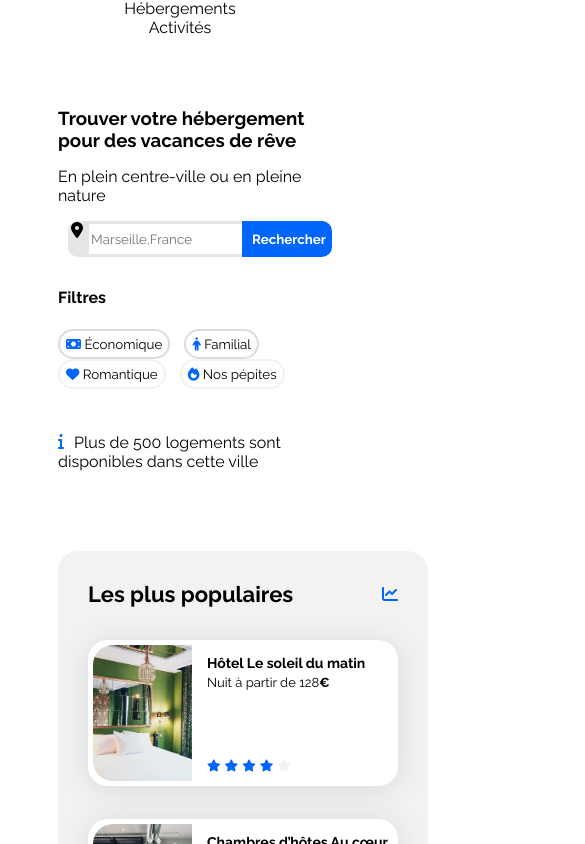
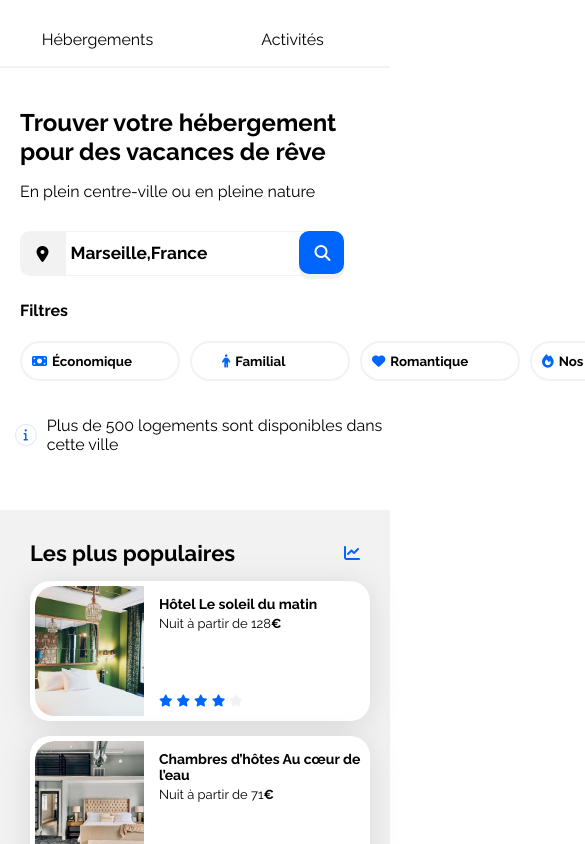
Before and after one commit to Lionel-hub29/Projet-2, a plain HTML site: page Code Booki/index.html in a window 390 px wide. Shown: the part 56-900 px from the top of the page, 585 px wide, since content can reach past the window. Drawn offline with Linux system fonts and the light colour scheme.

Commit message:
MAJ Footer, recherche, filtre et media queries
Co-authored-by: Bastien Flanquart <AwiZy63@users.noreply.github.com>

```diff
--- a/Code Booki/css/style.css
+++ b/Code Booki/css/style.css
@@ -1,12 +1,12 @@
 /****** General ***********/
 * {
-    font-family: 'Raleway', sans-serif;
+  font-family: "Raleway", sans-serif;
 }
 
 :root {
-    --main-color: #0065FC;
-    --main-bg-color: #F2F2F2;
-    --filter-bg-color: #DEEBFF;
+  --main-color: #0065fc;
+  --main-bg-color: #f2f2f2;
+  --filter-bg-color: #deebff;
 }
 
 .fa-solid {
@@ -14,6 +14,7 @@
 }
 
 body {
+  margin: 0;
   display: flex;
   justify-content: center;
 }
@@ -42,38 +43,36 @@ a {
   flex-direction: row;
   margin-bottom: 15px;
   justify-content: space-between;
-
 }
 
 .logoHeader img {
-   width: 50px;
-   height: 15px;
-   margin-top: 8px;
+  width: 60px;
+  height: 20px;
+  margin-top: 16px;
 }
 
 .menuHeader {
   list-style-type: none;
-    margin-top: 8px;
+  display: flex;
+  gap: 30px;
   }
 
 .menuHeader a {
-    padding-right: 30px;
+  border-top: 2px solid transparent;
+  padding-top: 12px;
 }
 
 .header a:hover {
-    color: #0065FC;
-    /*text-decoration: overline;*/
-    /*border-top: 2px solid #0065FC;*/
+  color: #0065fc;
+  border-top: 2px solid #0065fc;
 }
-
 
 /* mise en forme de l'accroche */
 
-.accroche h3 {
+.accroche h2 {
   margin-top: 50px;
   margin-bottom: 10px;
 }
-
 
 /* mise en forme de la recherche */
 
@@ -87,32 +86,31 @@ a {
   color: black;
   width: 30px;
   height: 30px;
-    background-color: (#F2F2F2);
+  background-color: #f2f2f2;
   border-top-left-radius: 10px;
   border-bottom-left-radius: 10px;
 }
-
-
-
 
 /* mise en forme barre recherche */
 
 .barreRecherche {
   display: flex;
-    margin-left: 10px;
-
+  margin-top: 30px;
 }
 
 .boutonRecherche {
   padding-left: 10px;
   border: 0;
-    background-color: #0065FC;
-    color : white;
+  background-color: #0065fc;
+  color: white;
   height: 36px;
   border-top-right-radius: 10px;
   border-bottom-right-radius: 10px;
   font-weight: bold;
+}
 
+.loupe {
+    visibility: hidden;
 }
 
 .texteRecherche {
@@ -120,117 +118,145 @@ a {
   border-right: 0;
   height: 30px;
   border: none;
+  font-weight: bold;
+}
 
-
+ ::placeholder {
+    text-align: center;
+    font-weight: bold;
+    color: black;
 }
 
 .logoRecherche {
-    background-color: rgb(231, 228, 228);
+  background-color: #f2f2f2;
   height: 36px;
   width: 30px;
   border-top-left-radius: 10px;
   border-bottom-left-radius: 10px;
-    text-align: center;
-
-
+  display: flex;
+  justify-content: center;
+  align-items: center;
 }
 
 .logoRecherche i {
   color: black;
-
-
 }
 
 .rechercheVille {
-    height: 30px;
+  height: 34px;
   border: solid;
-    border-color:rgb(231, 228, 228) ;
+  border-color: #f2f2f2;
   border-right: none;
+  border-width: 1px;
 }
-
 
 /* mise en forme du filtre recherche */
 
 .filtreRecherche {
   display: flex;
-    margin-top: 30px;
   margin-bottom: 30px;
   height: 30px;
   align-items: center;
-
 }
 
-.filtreRecherche h4 {
-    margin-right: 10px;
+.bouton {
+    margin-left: 10px;
+    display: flex;
 }
 
 .filtreEco input {
   background-color: white;
   border: none;
   font-weight: bold;
+}
 
+.filtre {
+    display: flex;
+    align-items: center;
+    column-gap: 5px;
+    padding-left: 10px;
+    padding-right: 10px;
 }
+
 .filtreEco {
-    height: 30px;
-    border-radius: 15px;
+  height: 35px;
+  border-radius: 25px;
   margin-right: 10px;
   background-color: white;
   border-style: solid;
-    border-color: gainsboro;
+  border-color: #f2f2f2;
+  border-width: 2px;
 }
 
-
 .filtreFamilial {
-    height: 30px;
-    border-radius: 15px;
+  height: 35px;
+  border-radius: 25px;
   margin-right: 10px;
   background-color: white;
   border-style: solid;
-    border-color: gainsboro;
+  border-color: #f2f2f2;
+  border-width: 2px;
 }
 
 .filtreRoman {
-    height: 30px;
-    border-radius: 15px;
+  height: 35px;
+  border-radius: 25px;
   margin-right: 10px;
   background-color: white;
   border-style: solid;
-    border-color: #F2F2F2;
-
+  border-color: #f2f2f2;
+  border-width: 2px;
 }
 
 .filtrePepites {
-    height: 30px;
-    border-radius: 15px;
+  height: 35px;
+  border-radius: 25px;
   background-color: white;
   border-style: solid;
-    border-color: #F2F2F2;
-
-
+  border-color: #f2f2f2;
+  border-width: 2px;
 }
 
-.filtreEco:hover, .filtreFamilial:hover, .filtreRoman:hover, .filtrePepites:hover {
-    background-color: #DEEBFF;
+.filtreEco:hover,
+.filtreFamilial:hover,
+.filtreRoman:hover,
+.filtrePepites:hover {
+  background-color: #deebff;
 }
-
 
 /* mise en forme phrase information */
 
 .information {
   margin-top: 30px;
   margin-bottom: 30px;
+  display: flex;
+  align-items: center;
+  gap: 10px;
+}
 
+.information-icon {
+  display: flex;
+  align-items: center;
+  justify-content: center;
+  width: 14px;
+  height: fit-content;
+  aspect-ratio: 1/1; /* Permet de garder un ratio 1:1 */
+  border: 1px solid #deebff;
+  border-radius: 50%;
+  padding: 4px;
 }
 
 .information i {
   display: flex;
   float: left;
-    color: #0065FC;
-    background-color: white ;
-    margin-right: 10px;
+  font-size: 12px;
+  color: #0065fc;
+  background-color: white;
  }
 
-
+ .afficherPlus {
+    font-weight: bold;
+ }
 
 /* mise en forme résultat de la recherche */
 
@@ -254,7 +280,7 @@ a {
 }
 
 .neutral-star {
-    color: var(--main-bg-color)
+  color: var(--main-bg-color);
 }
 
 /****** Hebergements And Populaires ***********/
@@ -274,42 +300,48 @@ a {
 
 .affichageHebergement {
   width: 68%;
-    margin-right: 2% ;
+  margin-right: 2%;
+}
+
+.affichageHebergement h3 {
+    margin-top: 0;
 }
 
 .hebergements {
   display: grid;
-    grid-template-columns: 1fr 1fr 1fr;
-    column-gap: 15px;
-    row-gap: 15px;
+  grid-template-columns: repeat(3, 1fr);
+  column-gap: 30px;
+  row-gap: 30px;
   margin-bottom: 20px;
   margin-top: 15px;
  }
 
 .hebergements .card {
+  width: 100%;
+  height: 100%;
+  max-height: 300px;
+}
 
-    width: 22%x;
-   height: 250px;
-   justify-content: space-around;
-
+.hebergements .card-title {
+    width: 100%;
+    max-width: 200px;
 }
 
 .hebergements img {
-  max-width: 100%;
+  width: 100%;
   height: 120px;
   border-top-left-radius: 20px;
   border-top-right-radius: 20px;
-
 }
 
 .hebergements .card-content {
   width: 67%;
   padding-left: 15px;
-
-
 }
 
-
+.afficherPlus h3 {
+    padding-top: 10px;
+}
 
 /****** Populaires ***********/
 .populaires {
@@ -325,7 +357,6 @@ a {
 .populaires-cards .card {
   display: flex;
   margin-top: 33px;
-
 }
 
 .populaires-cards img {
@@ -368,39 +399,34 @@ a {
 .container img {
   border-top-left-radius: 20px;
   border-top-right-radius: 20px;
+  width: 100%;
   max-width: 100%;
-    height: 200px;
+  height: 340px;
+  max-height: 100%;
   object-fit: cover;
 }
 
 .item {
-    background-color: rgb(238, 235, 235);
+  background-color: #f2f2f2;
   border-radius: 20px;
   margin-right: 10px;
   width: 300px;
-
+  height: 400px;
 }
 
 .container .card-txt {
   padding-left: 20px;
 }
 
-
 /* mise en forme du footer */
 
 .footer {
   display: flex;
-    background-color: rgb(223, 219, 219) ;
+  background-color: #f2f2f2;
   margin-top: 50px;
   padding-left: 20px;
-}
-
-.apropos {
-    margin-right: 150px;
-}
-
-.noshebergements {
-    margin-right: 150px;
+  justify-content: flex-start;
+  gap: 200px;
 }
 
 
@@ -411,14 +437,17 @@ a {
 /* Medium devices (tablets, less/equal than 1024px) */
 @media (max-width: 1024px) {
 
+/*mise en forme des filtres */
+
   .filtreRecherche {
     display: inline-block;
-        margin-top: 10px;
    }
 
   .information {
-        margin-top: 50px;
+    margin-top: 30px;
   }
+
+  /*mise en forme des hébergements */
 
   .hebergements-and-populaires {
     flex-direction: column;
@@ -430,7 +459,30 @@ a {
 
   .affichageHebergement {
     width: 100%;
-        ;
+  }
+
+  .hebergements .card {
+    width: 100%;
+    height: 100%;
+    max-height: 250px;
+    justify-content: space-around;
+  }
+
+  .hebergements img {
+    width: 100%;
+    height: 120px;
+  }
+
+  .hebergements .card-title {
+    margin-top: 10px;
+    margin-bottom: 10px;
+    width: 100%;
+    max-width: 200px;
+  }
+
+  .hebergements .card-subtitle {
+    margin-top: 10px;
+    margin-bottom: 10px;
   }
 
   .populaires {
@@ -442,6 +494,18 @@ a {
     display: flex;
     flex-direction: row;
     justify-content: space-between;
+    width: 100%;
+  }
+
+  .populaires-cards .card {
+    height: 130px;
+    margin-top: 15px;
+    width: 100%;
+    max-width: 260px;
+  }
+
+  .populaires-cards .card img {
+    height: 130px;
   }
 
   .populaires-cards a {
@@ -456,48 +520,158 @@ a {
     font-size: 13px;
   }
 
+  .afficherPlus {
+    padding-top: 20px;
+    margin-bottom: 0;
+  }
+
+  .afficherPlus h3 {
+    margin-bottom: 0;
+  }
 
   /*mise en forme des activités */
 
   .container img {
     object-fit: cover;
-   width: 200px;
-   height: 200px;
+    width: 100%;
+    height: 220px;
   }
 
-
+  .item {
+    height: 290px;
+  }
 
   /* mise en forme du footer */
-.apropos {
-    margin-right: 50px;
+
+  .footer {
+    display: flex;
+    justify-content: flex-start;
+    gap: 80px ;
   }
 
-.noshebergements {
-    margin-right: 50px;
-}
 }
 
 /* Small devices (phones, less than 768px) */
 @media (max-width: 767.98px) {
 
-/* mis een place du header */
+   .main-container {
+        padding-left: 0;
+        padding-right: 0;
+    }
+
+
+
+  /* mis en place du header */
   .header {
     flex-direction: column;
   }
 
+  .logoHeader img {
+    width: 60px;
+    height: 20px;
+    margin-top: 30px;
+  }
+
   .menuHeader {
+    justify-content: space-around;
+    margin-top: 20px;
+    margin-bottom: 20px;
+    border-bottom: 2px solid #f2f2f2;
+    gap: 0;
+  }
+
+  .menuHeader a {
+    border-bottom: 2px solid transparent;
+    border-top: none;
+    padding-bottom: 10px;
+    width: 100%;
     text-align: center;
-    margin: 20px;
+    padding-bottom: 15px;
   }
 
   .header a:hover {
-    text-decoration: underline;
-
+    color: #0065fc;
+    border-bottom: 2px solid #0065fc;
+    border-top: none;
   }
 
  .logoHeader {
     text-align: center;
   }
+
+  /* Mis een place de l'accroche */
+
+  .accroche h2 {
+    padding-left: 20px;
+    margin-top: 20px;
+  }
+
+  .accroche p {
+    padding-left: 20px;
+  }
+
+  /* Mise en place de la barre de recherche */
+
+  .barreRecherche {
+    margin-left: 0;
+    padding-left: 20px;
+    margin-top: 30px;
+  }
+
+  .logoRecherche {
+    width: 45px;
+    height: 45px;
+  }
+
+  .rechercheVille {
+    width: 240px;
+    height: 43px;
+  }
+
+  .filtreRecherche h4 {
+    padding-left: 20px;
+    margin-top: 25px;
+  }
+
+  .boutonRecherche {
+    visibility: hidden;
+    position: absolute;
+  }
+
+  .bouton {
+    padding-left: 20px;
+    margin-left: 0;
+  }
+
+  .loupe {
+    display: flex;
+    visibility: visible;
+    background-color: #0065fc;
+    align-items: center;
+    justify-content: center;
+    height: 43px;
+    width: 45px;
+    border-radius: 10px;
+    position: relative;
+    box-shadow: 0px 5px 0px #f2f2f2;
+    margin-left: -7px;
+  }
+
+  .loupe i {
+    color: white;
+    width: 14px;
+    height: fit-content;
+    aspect-ratio: 1/1;
+  }
+
+  ::placeholder {
+    font-size: 1.3em;
+  }
+
+  .texteRecherche {
+    height: 43px;
+  }
+
 
   /*mise en forme du filtre */
 
@@ -505,22 +679,47 @@ a {
     flex-direction: column;
   }
 
-.filtreRecherche h4 {
-
+   .information {
+    margin-top: 30px;
+    padding-left: 15px;
   }
 
-.information {
-    margin-top: 50px;
+   .filtreEco {
+    margin-bottom: 10px;
+    width: 160px;
+    height: 40px;
+    font-weight: bold ;
+  }
+
+  .filtreFamilial, .filtreRoman, .filtrePepites {
+    width: 160px;
+    height: 40px;
+    font-weight: bold ;
+  }
+
+  .filtreFamilial {
+    text-align:start;
+    padding-left: 30px;
   }
 
 
+  /* mise en forme selection populaire */
 
-
-/* mise en forme selection populaire */
   .hebergements-and-populaires {
     display: inline-flex;
     flex-direction: column-reverse;
     gap: 10px;
+    width: 100%;
+   }
+
+  .hebergements-and-populaires section {
+    border-radius: 0;
+    padding-left: 30px;
+   }
+
+  .hebergements-and-populaires .card {
+    width: 100%;
+    max-width: 330px;
    }
 
   .hebergements {
@@ -528,56 +727,92 @@ a {
   }
 
   .hebergements .card {
-    height: 150px;
+    height: 220px;
+    width: 100%;
   }
 
   .hebergements img {
     object-fit: cover;
     width: 100%;
-    height: 150px;
+    height: 120px;
   }
 
   .affichageHebergement {
-    width: 100%;
+    margin-right: 0;
+  }
+
+  .hebergements-and-populaires .affichageHebergement {
+    background-color: transparent;
+  }
+
+  .afficherPlus {
+    font-weight: bold;
+    padding-top: 0;
+  }
+
+  .afficherPlus h3 {
+    padding-top: 0;
+  }
+
+  .populaires {
+    margin-top: 10px;
   }
 
   .populaires-cards {
     display: flex;
     flex-direction: column;
-
   }
 
   .populaires-cards .card {
-    width: 300px;
+    width: 330px;
+  }
 
+  .container {
+    justify-content: center;
   }
 
   /*mise en forme des activités */
 
+  .activites {
+    width: 100%;
+    margin-top: 30px;
+    padding-left: 20px;
+  }
+
+  .activites h3 {
+    padding-left: 20px;
+  }
 
   .container {
     flex-direction: column;
+    padding-left: 15px;
   }
 
   .item {
     width: 100%;
+    max-width: 340px;
     height: auto;
-    overflow: hidden;
+    background-color: white;
+    box-shadow: 0px 5px 20px 0px #e2e1e1 ;
   }
 
   .container img {
     object-fit: cover;
     width: 100%;
     height: 150px;
-
   }
 
   .item {
-    margin-bottom: 10px;
+    margin-bottom: 15px;
   }
 
+
   /* mis een forme du footer */
+
   .footer {
     flex-direction: column;
+    gap: 10px;
+    padding-left: 30px;
   }
+
 }
--- a/Code Booki/index.html
+++ b/Code Booki/index.html
@@ -29,38 +29,40 @@
         </header>
         <section class="accroche">
             <div>
-                <h3>Trouver votre hébergement pour des vacances de rêve</h3>
+                <h2>Trouver votre hébergement pour des vacances de rêve</h2>
                 <p>En plein centre-ville ou en pleine nature</p>
             </div>
             <div class="barreRecherche">
                 <div class="logoRecherche"><i class="fa-solid fa-location-dot"></i></div>
                 <div class="rechercheVille"><input class="texteRecherche" type="search" name="ville" id="ville"
                         placeholder="Marseille,France" required></div>
-                <div><button class="boutonRecherche" type="submit">Rechercher</button></div>
+                <div>
+                    <button class="boutonRecherche" type="submit">Rechercher</button>
+                    <div class="loupe"><i class="fa-solid fa-magnifying-glass"></i></div>
+                </div>
             </div>
         </section>
 
         <section>
             <div class="filtreRecherche">
-                <div>
-                    <h4>Filtres</h4>
-                </div>
+
+                <h4>Filtres</h4>
 
                 <div class="bouton">
-                    <button type="button" class="filtreEco">
-                        <i class="fa-sharp fa-solid fa-money-bill"></i> &#201;conomique
+                    <button type="button" class="filtreEco filtre">
+                        <i class="fa-sharp fa-solid fa-money-bill"></i>&#201;conomique
                     </button>
 
-                    <button type="button" class="filtreEco">
-                        <i class="fa-solid fa-person"></i> Familial
+                    <button type="button" class="filtreFamilial filtre">
+                        <i class="fa-solid fa-person"></i>Familial
                     </button>
 
-                    <button type="button" class="filtreRoman">
-                        <i class="fa-solid fa-heart"></i> Romantique
+                    <button type="button" class="filtreRoman filtre">
+                        <i class="fa-solid fa-heart"></i>Romantique
                     </button>
 
-                    <button type="button" class="filtrePepites">
-                        <i class="fa-solid fa-fire"></i> Nos pépites
+                    <button type="button" class="filtrePepites filtre">
+                        <i class="fa-solid fa-fire"></i>Nos pépites
                     </button>
                 </div>
             </div>
@@ -68,7 +70,7 @@
         </section>
 
         <div class="information">
-            <i class="fa-solid fa-info"></i>
+            <div class="information-icon"><i class="fa-solid fa-info"></i></div>
             <p>Plus de 500 logements sont
                 disponibles dans cette ville</p>
         </div>
@@ -76,7 +78,9 @@
         <main>
             <div class="hebergements-and-populaires">
                 <section class="affichageHebergement">
-                    <div>Hébergements à Marseille</div>
+                    <div>
+                        <h3>Hébergements à Marseille</h3>
+                    </div>
                     <div class="hebergements">
                         <div>
                             <a href="#">
@@ -211,7 +215,9 @@
                             </a>
                         </div>
                     </div>
-                    <div>Afficher plus</div>
+                    <div class="afficherPlus">
+                        <h3>Afficher plus</h3>
+                    </div>
 
                 </section>
                 <section class="populaires">
@@ -284,7 +290,7 @@
                 </section>
             </div>
         </main>
-        <section>
+        <section class="activites">
             <div>
                 <h3> Activités à Marseille</h3>
             </div>
```
Also changed, not shown: 1 other file. Lines whose indentation alone changed are shown as unchanged.
